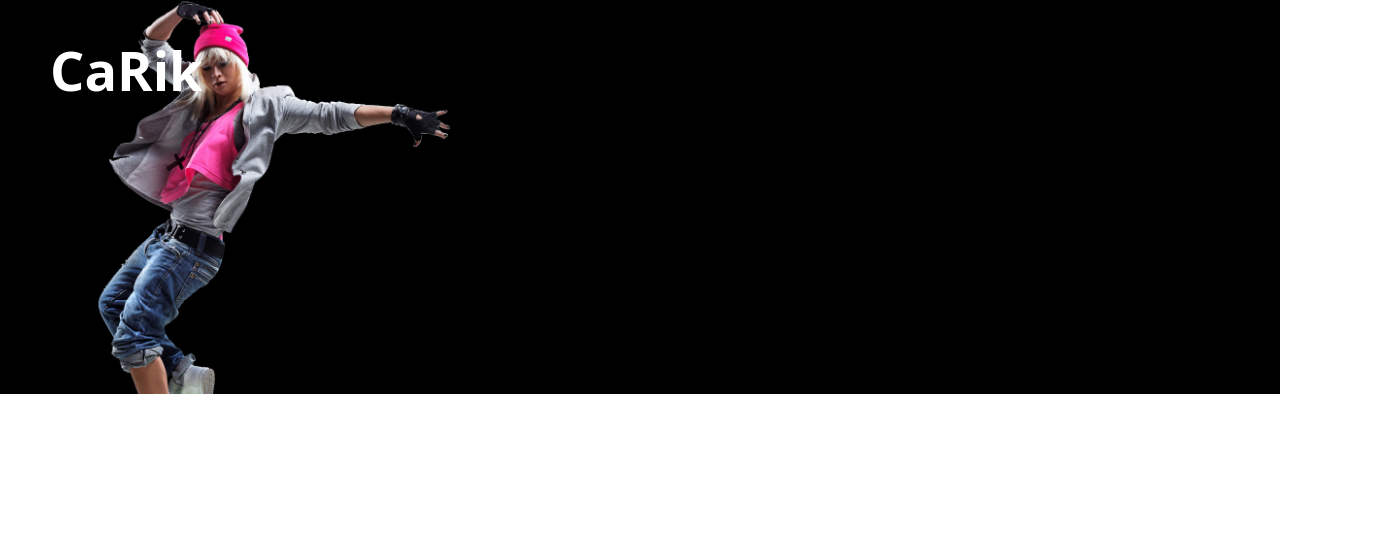
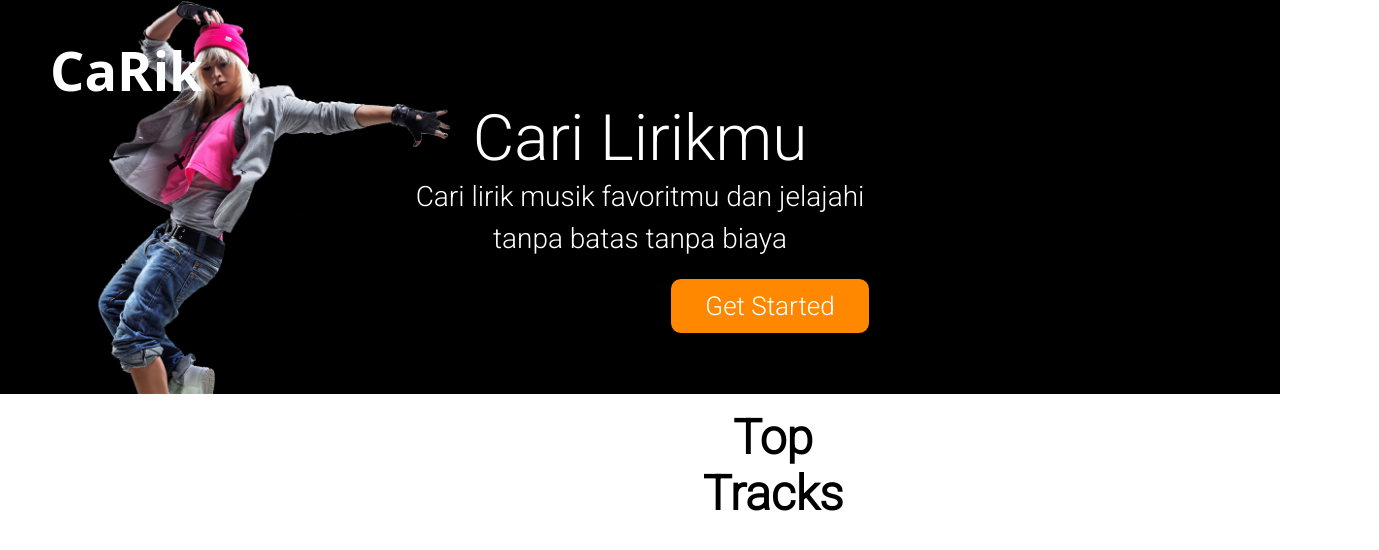
Before and after one commit to rlzmtnck/MiniProject-Carik, a React (Create React App) app: page / in a window 1280 px wide. Shown: the top 550 px of the page, 1379 px wide, since content can reach past the window. Built offline with nearby package versions, Linux system fonts and the light colour scheme.

Commit message:
Done Header

```diff
--- a/src/component/HeaderHome.js
+++ b/src/component/HeaderHome.js
@@ -1,6 +1,6 @@
 import React from 'react';
 import './kepala.css'
-import logo from './asset/Daco_4879330.png'
+
 
 import 'bootstrap/dist/css/bootstrap.min.css';
 const HeaderHome = () => {
@@ -9,6 +9,30 @@ const HeaderHome = () => {
             <div className="carikbrand carikpos">
                 CaRik
             </div>
+            <div className="konten">
+                <div className="tittle">Cari Lirikmu</div>
+                <div className="tittle1">Cari lirik  musik favoritmu dan jelajahi</div>
+                <div className="tittle1">tanpa batas tanpa biaya</div>
+                <a href="/page">
+                    <button className="but">Get Started</button>
+                </a>
+
+                {/* <button className="but" href="https://www.google.com/">Get Started</button> */}
+            </div>
+            <nav style={{marginLeft: "1280px", marginTop: "-230px"}}>
+                <ul>
+                    <li>
+                     <a href='https://www.google.com/'>HOME</a>
+                     </li>
+                </ul>
+                <ul>
+                    <li>
+                     <a href='https://www.google.com/'>ABOUT</a>
+                     </li>
+                </ul>
+            </nav>
+
+
         {/* <div className="logoo">
             <img
           src={ logo }
--- a/src/component/kepala.css
+++ b/src/component/kepala.css
@@ -1,8 +1,33 @@
+@import url('https://fonts.googleapis.com/css2?family=Roboto:wght@300&display=swap');
 .navvbar{
 
     height: 100px;
 
 }
+nav {
+
+    font-family: 'Roboto', sans-serif;
+    font-size: 21px;
+    font-weight: 500;
+}
+nav ul {
+    display: inline-table;
+    list-style: none;
+
+
+ }
+ nav ul li a{
+    display: block;
+
+    color: #fff;
+    text-decoration: none;
+}
+
+
+nav ul li:hover a{
+     color:#FF8800;
+}
+
 .logoo{
     left: 1000px;
 }
@@ -31,3 +56,45 @@ background: #000000;
     background-size: 400px;
     background-position: 50px 0px;
 }
+.tittle{
+
+    font-family: 'Roboto', sans-serif;
+    text-align: center;
+    font-weight: medium;
+font-size: 64px;
+line-height: 75px;
+top: 10px;
+color: #FFFFFF;
+}
+.tittle1{
+    font-family: 'Roboto', sans-serif;
+    text-align: center;
+    font-weight:initial;
+    font-style:inherit;
+font-size: 28px;
+
+
+
+color: #FFFFFF;
+}
+.but{
+    background: #FF8800;
+    border-radius: 11px;
+    font-family: Roboto;
+font-style: normal;
+font-weight: normal;
+font-size: 26px;
+line-height: 42px;
+text-align: center;
+
+color: #FFFFFF;
+    border: 1px solid #000000;
+    position: absolute;
+    width: 200px;
+    height: 56px;
+    left: 670px;
+    bottom: 60px;
+}
+.konten{
+    margin-top: -10px;
+}
--- /dev/null
+++ b/src/component/style.css
@@ -0,0 +1,21 @@
+@import url('https://fonts.googleapis.com/css2?family=Roboto:wght@300&display=swap');
+.kontens {
+    font-family: 'Roboto', sans-serif;
+    position: absolute;
+    width: 306px;
+    height: 80px;
+    left: 620px;
+    top: 410px;
+
+
+
+}
+.tittles{
+    font-style: normal;
+    font-weight:bolder;
+    font-size: 48px;
+    line-height: 56px;
+    text-align: center;
+
+    color: #000000;
+}
--- a/src/pages/Home.js
+++ b/src/pages/Home.js
@@ -1,11 +1,24 @@
 import React from 'react';
 import HeaderBiasa from '../component/HeaderBiasa';
 import HeaderHome from '../component/HeaderHome';
-
+import '../component/style.css'
 const Home = () => {
     return (
-        // <HeaderBiasa/>
+        // <HeaderBiasa/
+        <>
+
            <HeaderHome/>
+                <div className="kontens">
+                    <div className="tittles">
+                        Top
+                    </div>
+                    <div className="tittles">
+                        Tracks
+                    </div>
+                </div>
+
+
+        </>
     )
 
 
```
